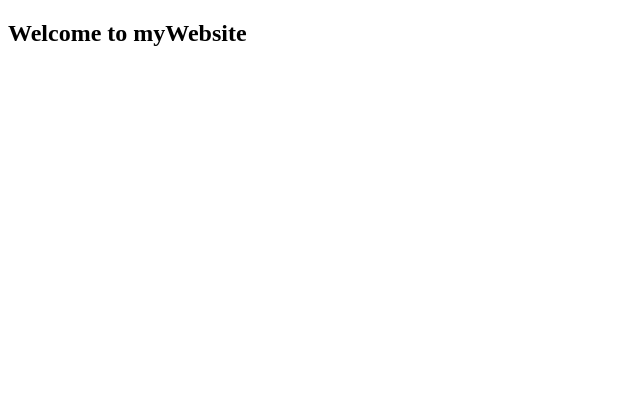
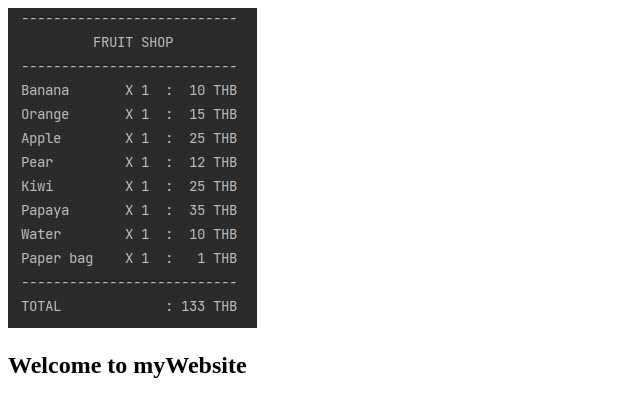
Before and after one commit to SW8411/testGit, a plain HTML site: page index.html in a window 1280 px wide. Shown: the whole page, without its empty margins (0-640 px from the left). Drawn offline with Linux system fonts and the light colour scheme.

Commit message:
Added image to website

```diff
--- a/index.html
+++ b/index.html
@@ -4,5 +4,6 @@
 <title>Test for GITHUB MINI COURSE </title>
 </head>
 <body>
+	<img src="FRUIT SHOP.png"/>
 	<h2>Welcome to myWebsite</h2>
 </body>
```
